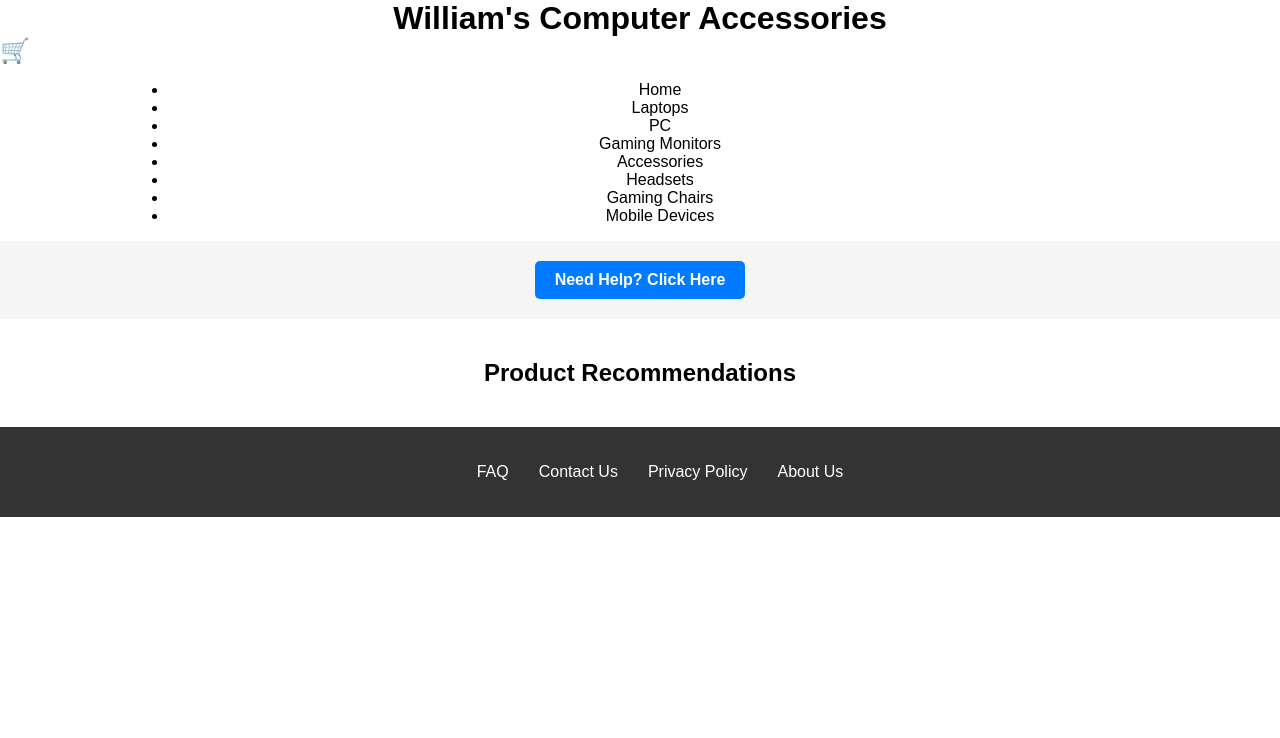
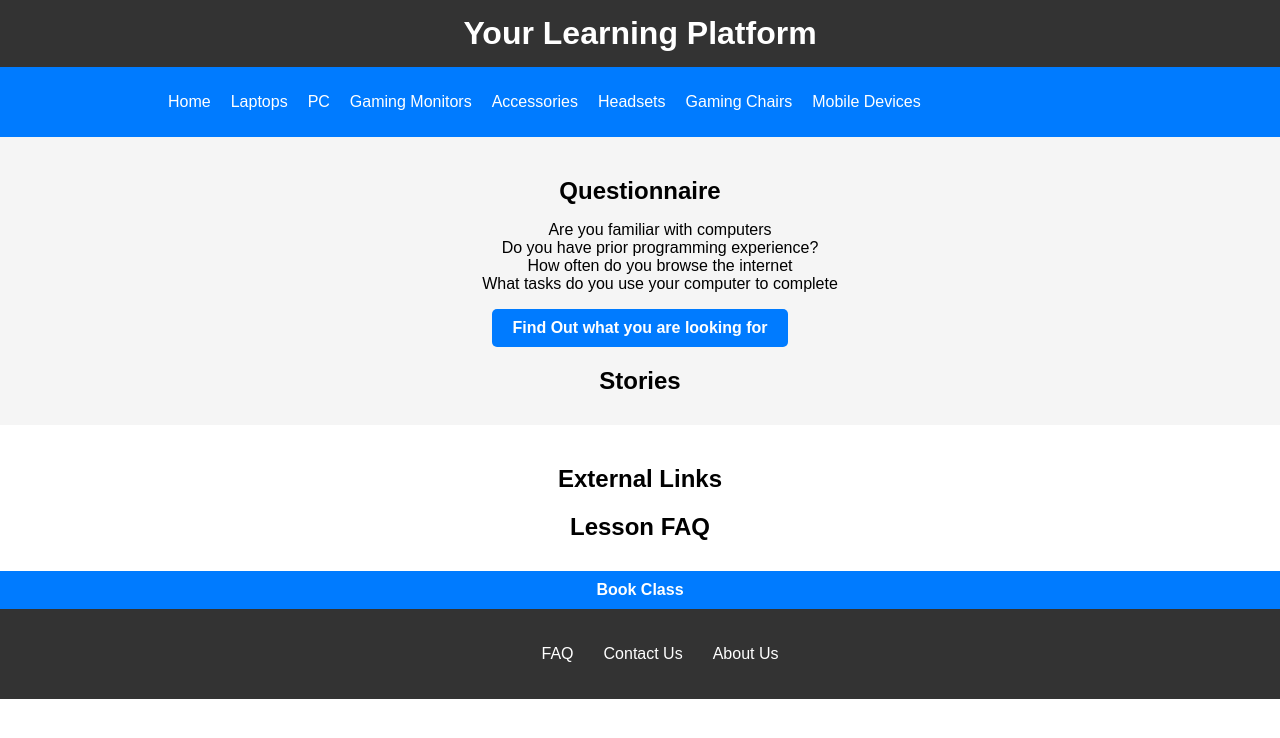
Before and after one commit to WilliamAdjei/Week9Project, a React (Create React App) app in the folder finalproject/: page / in a window 1280 px wide. Shown: the top 738 px of the page. Built offline with nearby package versions, Linux system fonts and the light colour scheme.

Commit message:
Calling the Learning page function in the App.js file

```diff
--- a/finalproject/src/App.js
+++ b/finalproject/src/App.js
@@ -1,12 +1,19 @@
 import './App.css';
+import LEARNINGPAGE from './Learningpage';
+
 import HomePage from './homepage';
+
 
 
 function App() {
   return (
     <div className="App">
 
-      <HomePage/>
+      {/* <HomePage/> */}
+      <LEARNINGPAGE/>
+
+
+
 
     </div>
   );
--- a/finalproject/src/homepage.js
+++ b/finalproject/src/homepage.js
@@ -17,7 +17,8 @@ function HomePage(){
       </header>
 
 
-      {/* Menu bar containing sections like Home, Laptops, PC, Gaming Monitors, Accessories, Headsets, Gaming Chairs, Mobile Devices */}
+      {/* Menu bar containing sections like Home, Laptops, PC, Gaming Monitors,
+      Accessories, Headsets, Gaming Chairs, Mobile Devices */}
       <nav className='Main-menu'>
         <div className='container'>
           <ul>
```
Also changed, not shown: finalproject/src/learningPage.js (+6 -2 lines).
